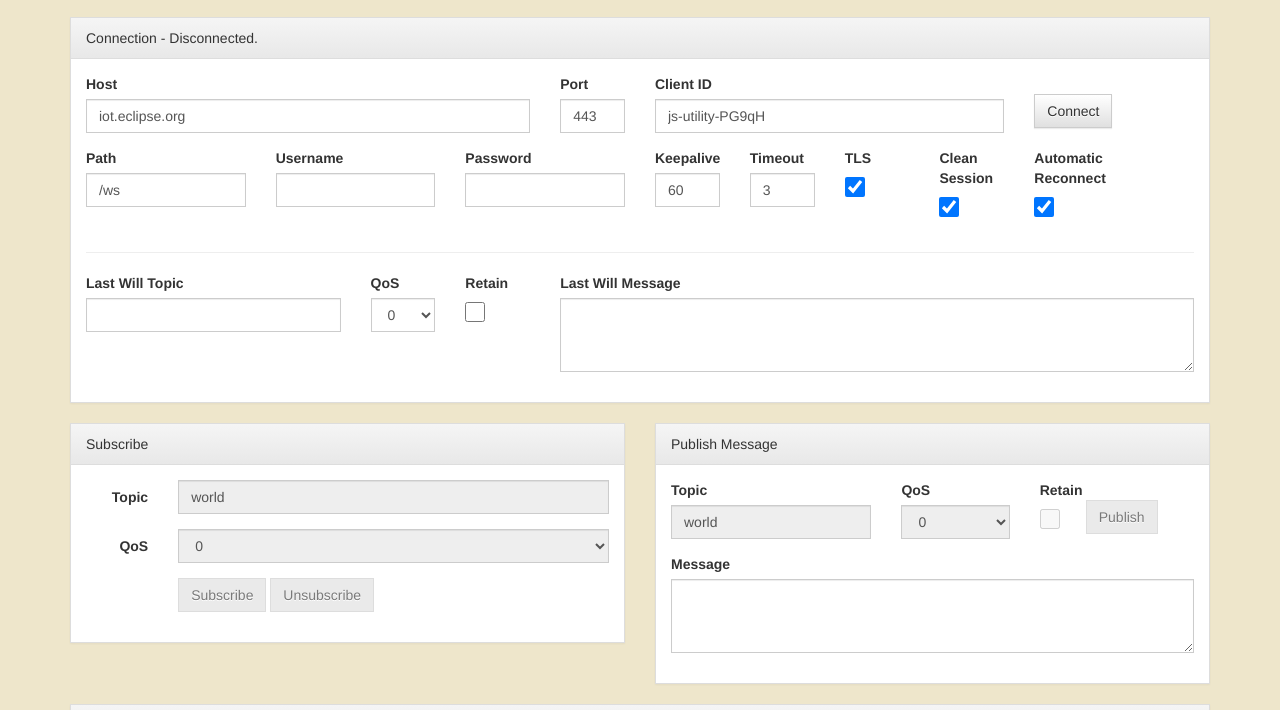
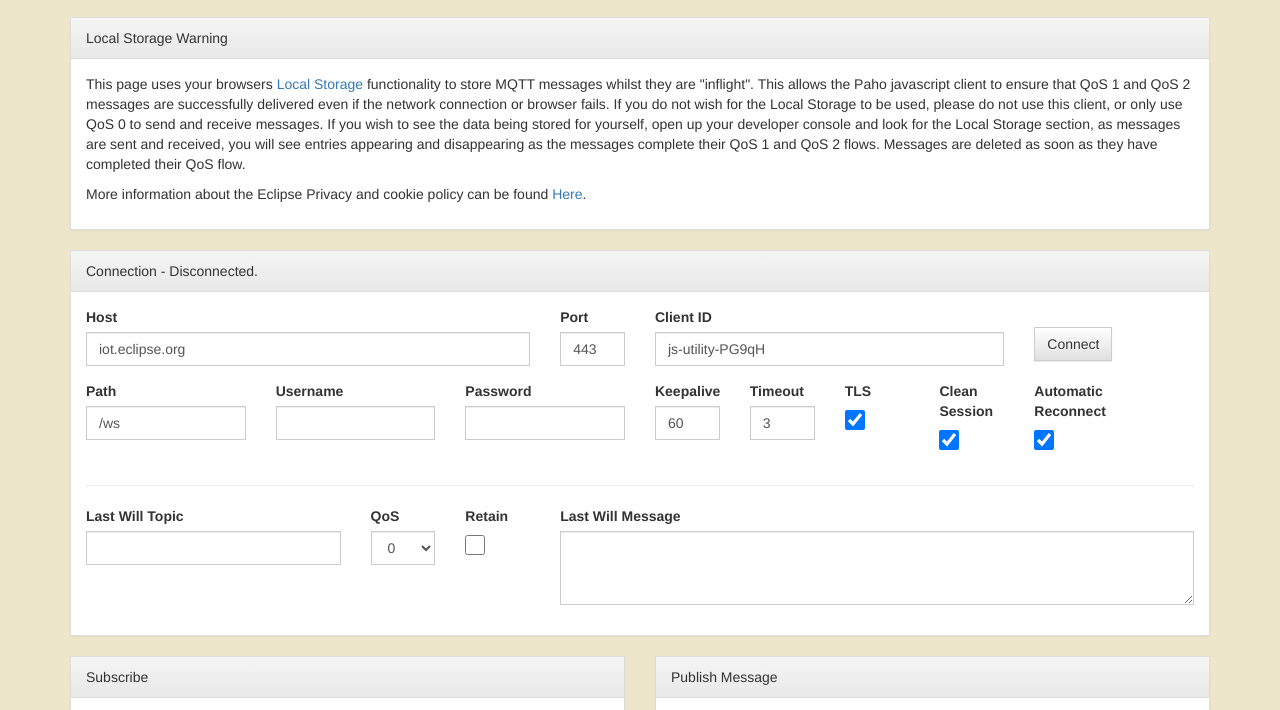
Before and after one commit to eclipse/paho.mqtt.javascript, a website: page utility/index.html in a window 1280 px wide. Shown: the part 53-763 px from the top of the page. Drawn offline with nearby package versions, Linux system fonts and the light colour scheme.

Commit message:
GDPR - Adding LocalStorage Warning to Utility
Signed-off-by: James Sutton <james.sutton@uk.ibm.com>

```diff
--- a/utility/index.html
+++ b/utility/index.html
@@ -52,6 +52,25 @@
       </div>
     </nav>
     <!-- Nav Bar End -->
+
+    <!-- Local Storage GDPR Warning -->
+    <div class="row">
+      <div class="col-md-12">
+        <div class="panel panel-default">
+          <div class="panel-heading">Local Storage Warning</div>
+          <div class="panel-body">
+            <p>This page uses your browsers <a href="https://developer.mozilla.org/en-US/docs/Web/API/Window/localStorage">Local Storage</a> functionality
+            to store MQTT messages whilst they are "inflight". This allows the Paho javascript client to ensure that QoS 1 and QoS 2 messages are successfully delivered even
+              if the network connection or browser fails. If you do not wish for the Local Storage to be used, please do not use this client, or only use QoS 0 to send and
+              receive messages. If you wish to see the data being stored for yourself, open up your developer console and look for the Local Storage section,
+              as messages are sent and received, you will see entries appearing and disappearing as the messages complete their QoS 1 and QoS 2 flows.
+              Messages are deleted as soon as they have completed their QoS flow.</p>
+              <p>More information about the Eclipse Privacy and cookie policy can be found <a href="https://www.eclipse.org/legal/privacy.php">Here</a>.</p>
+          </div>
+        </div>
+      </div>
+    </div>
+    <!-- End of Local Storage GDPR Warning -->
 
     <!-- Connection panel -->
     <div class="row">
```
